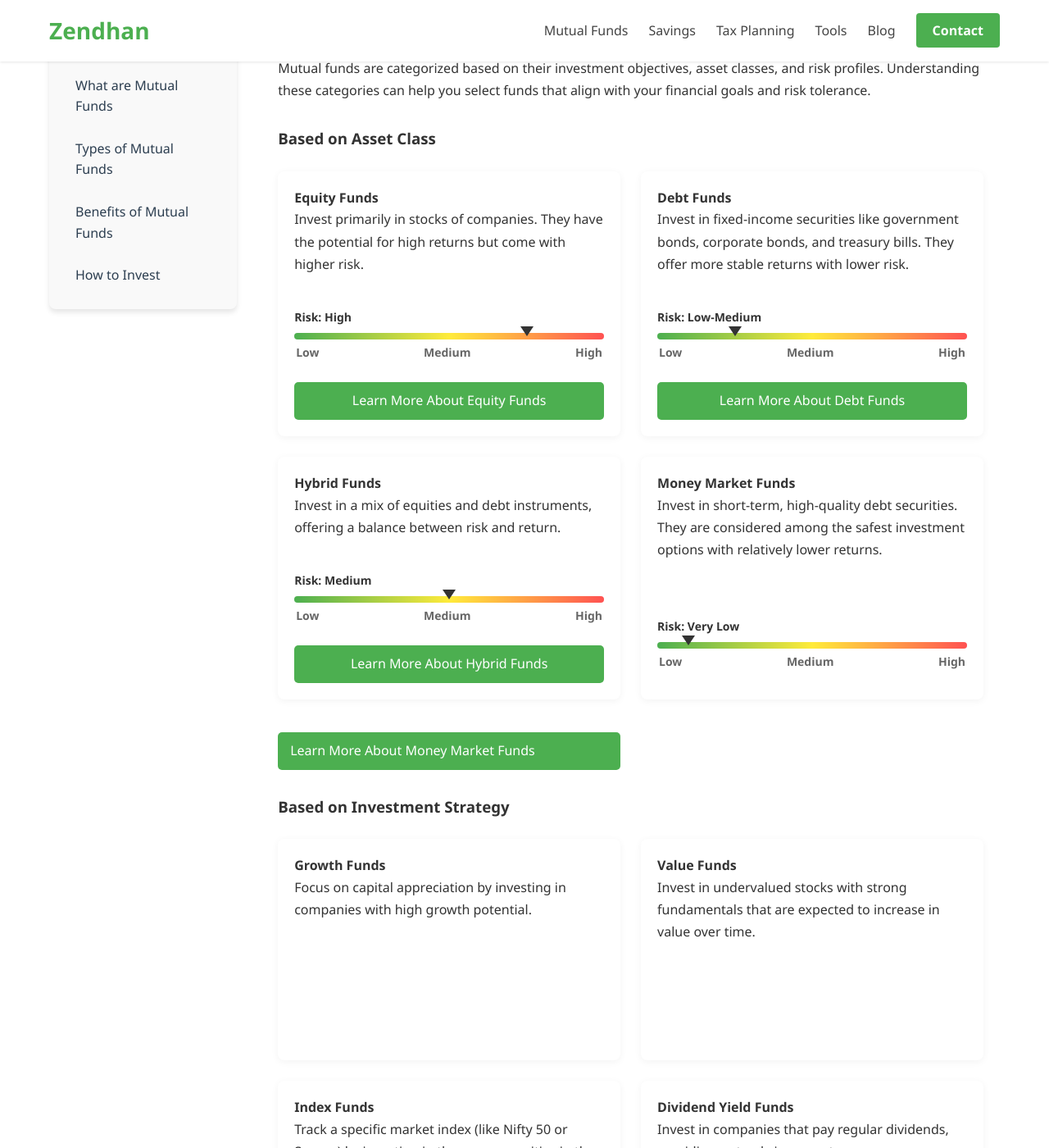
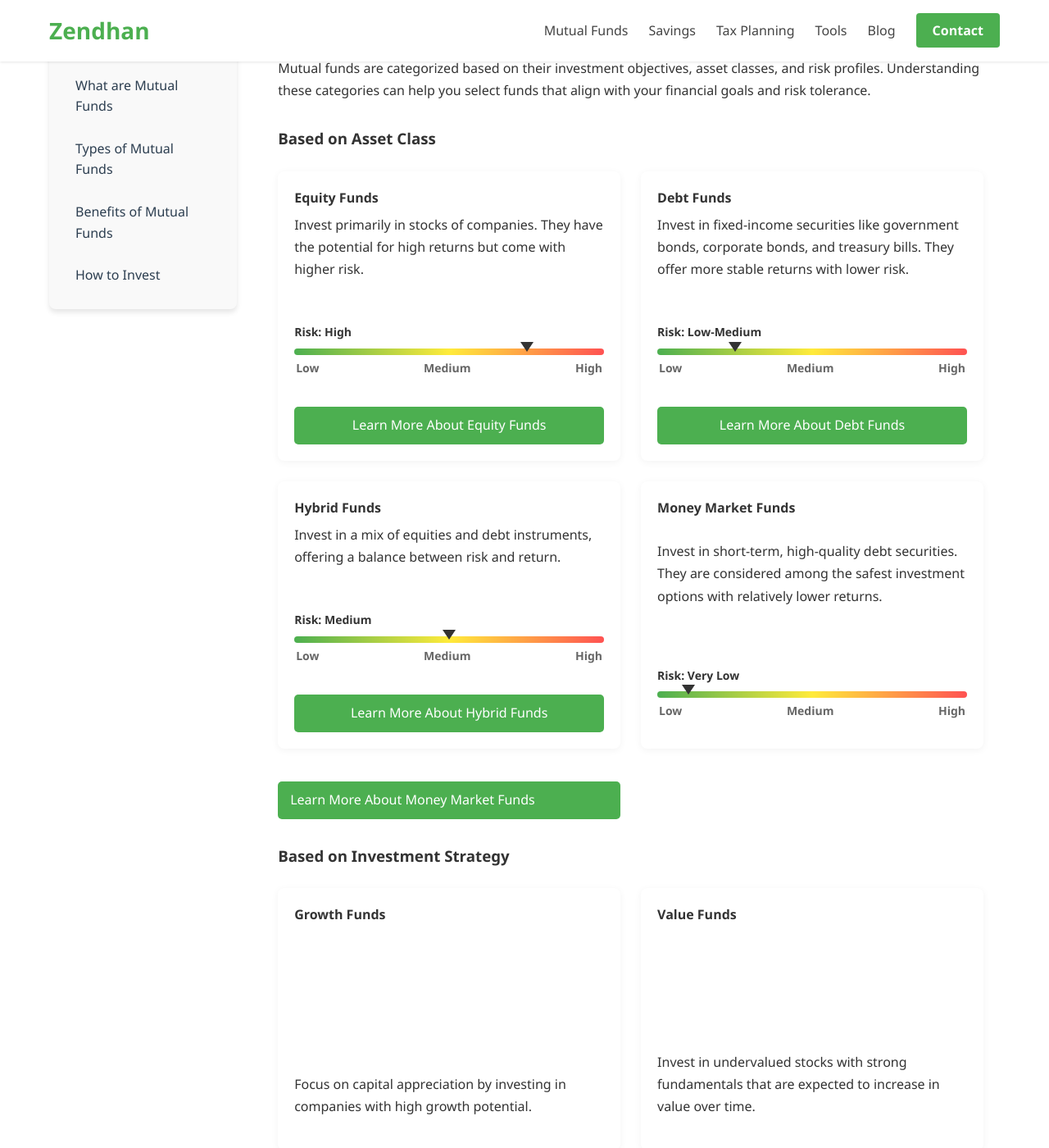
Before and after one commit to nandan11/zendhan, a Jekyll site: the page built from mutual-funds.html, in a window 1280 px wide and 1400 px high, scrolled down 2218 px. Shown: the whole window at 82% size. Built offline with Jekyll 4.4.1, drawn with Linux system fonts in a browser that asks for light colours.

Commit message:
Update mutual-funds.css

```diff
--- a/assets/css/mutual-funds.css
+++ b/assets/css/mutual-funds.css
@@ -309,22 +309,23 @@
 The risk meter stays properly aligned
 The "Learn More" button always appears at the bottom of its container
 The button stretches to match the width of its contain*/
-.fund-type {
-  /* Ensure consistent height and layout */
+
+.two-column .fund-type {
   display: flex;
   flex-direction: column;
   height: 100%;
-  min-height: 250px; /* Set a minimum height */
+  min-height: 300px; /* Increased minimum height */
+  justify-content: space-between; /* Distribute content evenly */
 }
 
-/* Fix for the Money Market Funds button */
 .fund-type .learn-more-button {
-  margin-top: auto; /* Push button to bottom */
-  align-self: stretch; /* Make button full width */
+  margin-top: 15px; /* Consistent spacing */
+  width: 100%; /* Full width button */
   text-align: center;
+  align-self: flex-end; /* Place at bottom */
 }
 
-/* Ensure consistent risk meter placement */
-.risk-level {
-  margin-bottom: 15px; /* Add space before the button */
+.fund-type .risk-level {
+  margin: 15px 0; /* Consistent spacing above and below */
+  width: 100%; /* Ensure full width */
 }
```
